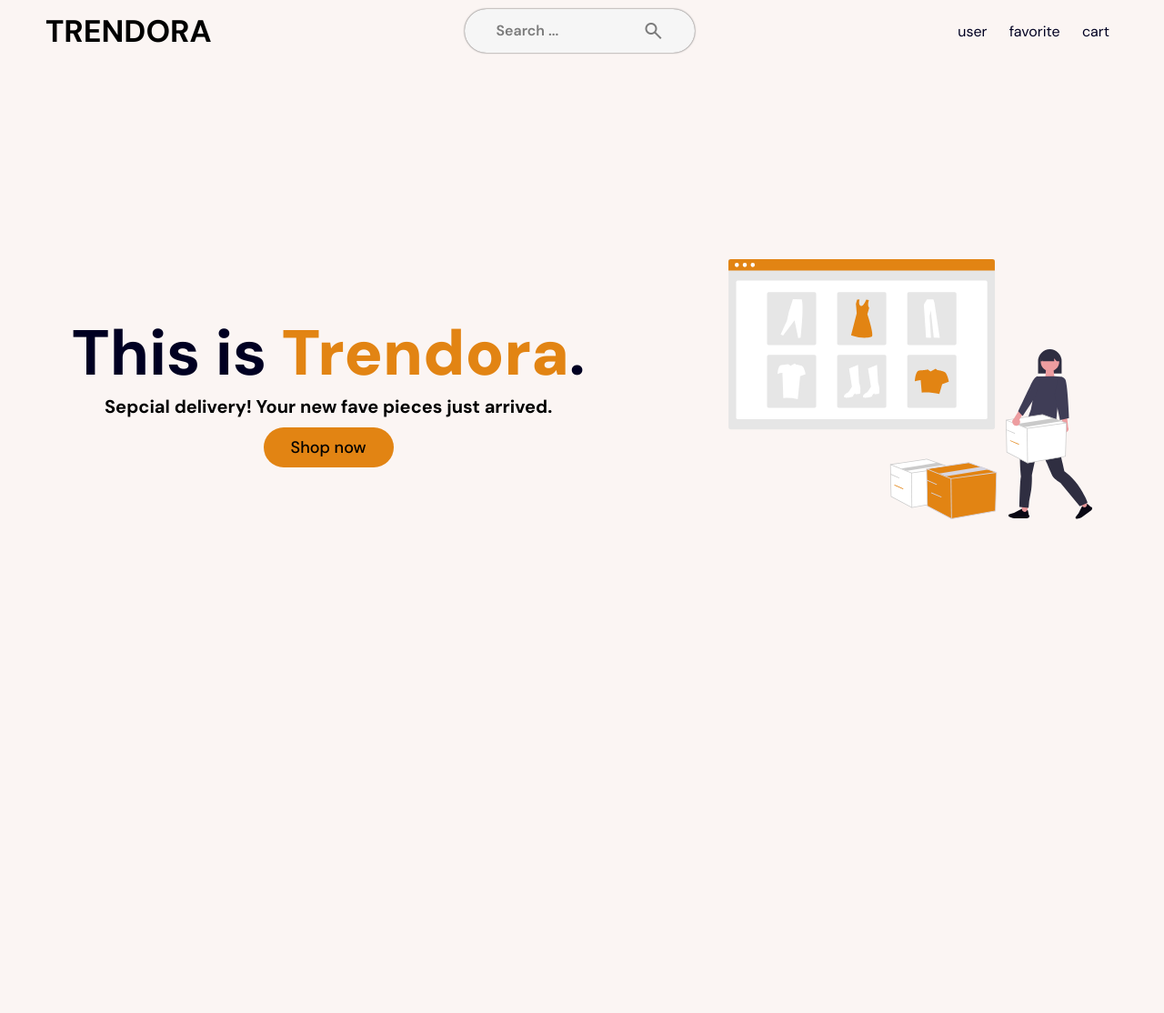
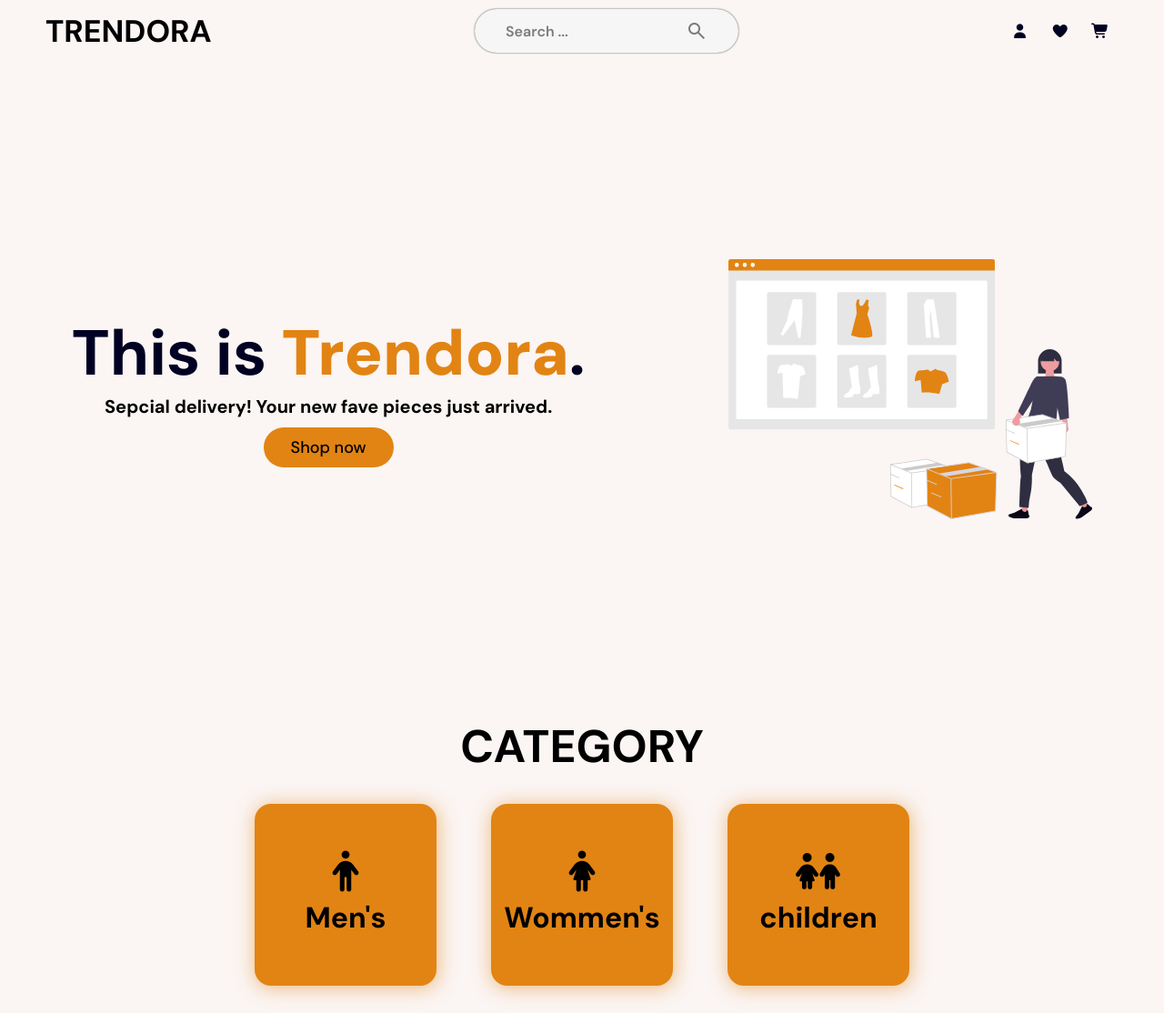
Before and after one commit to fadiwazir/Trendora-store, a plain HTML site: page index.html in a window 1280 px wide. Shown: the whole page at 91% size. Before the commit the page ends 800 px from the top, so only its background shows below. Drawn offline with nearby package versions, Linux system fonts and the light colour scheme.

Commit message:
category cards

```diff
--- a/index.html
+++ b/index.html
@@ -4,6 +4,13 @@
     <meta charset="UTF-8" />
     <meta name="viewport" content="width=device-width, initial-scale=1.0" />
 <link rel="stylesheet" href="https://fonts.googleapis.com/css2?family=Material+Symbols+Outlined:opsz,wght,FILL,GRAD@24,400,0,0&icon_names=search" />
+    <link
+      rel="stylesheet"
+      href="https://cdnjs.cloudflare.com/ajax/libs/font-awesome/7.0.1/css/all.min.css"
+      integrity="sha512-2SwdPD6INVrV/lHTZbO2nodKhrnDdJK9/kg2XD1r9uGqPo1cUbujc+IYdlYdEErWNu69gVcYgdxlmVmzTWnetw=="
+      crossorigin="anonymous"
+      referrerpolicy="no-referrer"
+    />
 
     <link rel="stylesheet" href="style.css" />
     <title>Trendora</title>
@@ -25,9 +32,9 @@ search
         </form>
       </div>
       <div class="items">
-        <a href="">user</a>
-        <a href="">favorite</a>
-        <a href="">cart</a>
+        <a href=""><i class="fa-solid fa-user"></i></a>
+        <a href=""><i class="fa-solid fa-heart"></i></a>
+        <a href=""><i class="fa-solid fa-cart-shopping"></i></a>
       </div>
     </header>
     <main>
@@ -40,6 +47,25 @@ search
 
                 <img src="/images/shopping.svg" width="200px">
         </div>
+        <div class="category">
+            <h1>Category</h1>
+
+         <div class="categories">
+
+            <div class="item">
+                <i class="fa-solid fa-person"></i>
+                 <h1>Men's</h1>
+            </div>
+            <div class="item">
+                <i class="fa-solid fa-person-dress"></i>
+                 <h1>Wommen's</h1>
+            </div>
+            <div class="item">
+                <i class="fa-solid fa-children"></i>
+                 <h1>children</h1>
+            </div>
+        </div>
+        </div>
     </main>
   </body>
 </html>
--- a/style.css
+++ b/style.css
@@ -54,6 +54,10 @@ header .logo h1 {
 .icon {
   color: rgba(0, 0, 0, 0.5);
 }
+input[type="search"] {
+  font-size: 16px;
+  font-weight: 500;
+}
 .items {
   display: flexbox;
   justify-content: space-between;
@@ -62,6 +66,10 @@ header .logo h1 {
   text-decoration: none;
   color: #000022;
   margin: 10px;
+  transition: 0.4s;
+}
+.items a:hover {
+  color: var(--colorTwo);
 }
 .section-one {
   height: 90vh;
@@ -98,8 +106,42 @@ header .logo h1 {
   transition: 0.3s;
 }
 .btn:hover {
-  background-color: #ca7309;;
+  background-color: #ca7309;
 }
 .section-one img {
   width: 400px;
 }
+.category {
+  text-align: center;
+}
+.category > h1 {
+  font-size: 50px;
+  text-transform: uppercase;
+}
+.categories {
+  display: flex;
+  align-items: center;
+  justify-content: center;
+}
+
+.categories .item {
+  background-color: rgb(226, 132, 19);
+  width: 200px;
+  height: 200px;
+  margin: 30px;
+  display: flex;
+  flex-direction: column;
+  justify-content: center;
+  align-items: center;
+  border-radius: 18px;
+  box-shadow: 1px 2px 20px 1px rgba(226, 132, 19, 0.5);
+  cursor: pointer;
+  transition: 0.8s;
+}
+.categories .item i {
+  font-size: 40px;
+  margin-bottom: 10px;
+}
+.categories .item:hover {
+  transform: scale(1.05);
+}
```
